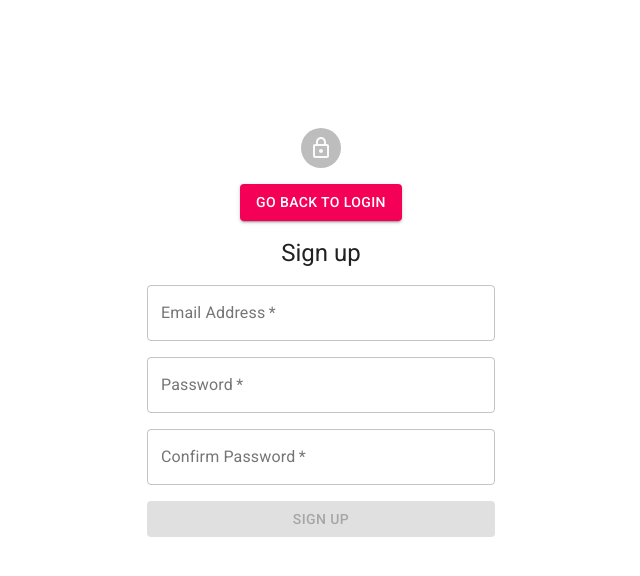
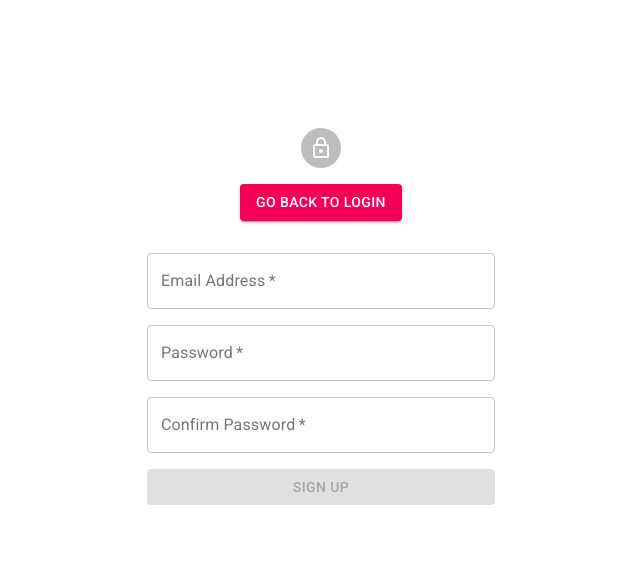
Before and after one commit to sohanthapa/ElderTree-Project1, a React (Create React App) app in the folder react/: page /signup in a window 1280 px wide. Shown: the top 576 px of the page, without its empty margins (319-959 px from the left). Built offline with nearby package versions, Linux system fonts and the light colour scheme.

Commit message:
Error Handling

```diff
--- a/react/src/components/login/LogIn.js
+++ b/react/src/components/login/LogIn.js
@@ -48,6 +48,7 @@ class Login extends Component {
       isLoading: false,
       email: '',
       password: '',
+      invalidCredentials: '',
     };
   }
 
@@ -63,6 +64,11 @@ class Login extends Component {
     // eslint-disable-next-line no-console
     this.props.history.push("/dashboard");
     this.props.userHasAuthenticated(true);
+  };
+  onUserLogInError = (response) => {
+
+    // eslint-disable-next-line no-console
+    return this.setState({ invalidCredentials: 'User account does not exist!'});
   };
 
 
@@ -80,7 +86,7 @@ class Login extends Component {
      UserService.LogIn(
       logInCredentials,
       this.onUserLogInSuccess,
-      this.onUSerLogInError,
+      this.onUserLogInError,
     );
 
      // try {
@@ -117,6 +123,9 @@ class Login extends Component {
            </Avatar>
            <Typography component="h1" variant="h5">
               Sign in
+           </Typography>
+           <Typography component="h1" variant="h6" color="secondary">
+              {this.state.invalidCredentials}
            </Typography>
            <form className={classes.form} onSubmit={this.handleSubmit}>
              <TextField
--- a/react/src/components/signup/SignUp.js
+++ b/react/src/components/signup/SignUp.js
@@ -50,7 +50,7 @@ class SignUp extends Component {
          isLoading: false,
          email: '',
          password: '',
-         confirmPassword: ''
+         userExists: ''
       };
    }
 
@@ -84,8 +84,7 @@ class SignUp extends Component {
 
   onUserSignupError = (response) => {
     // eslint-disable-next-line no-console
-    console.log('test', response.status);
-    console.log('error', response);
+    return this.setState({ userExists: 'Email already registered!'});
   };
 
    handleSubmit = async (event) => {
@@ -112,7 +111,7 @@ class SignUp extends Component {
      UserService.SignUp(
        userSignUp,
        this.onUserSignUpSuccess,
-       this.onUSerSignupError,
+       this.onUserSignupError,
      );
      // eslint-disable-next-line no-alert
 
@@ -175,10 +174,12 @@ class SignUp extends Component {
                </Box>
 
                <Box mb={2}>
-                  <Typography component="h1" variant="h5">
-                     Sign up
+                  <Typography component="h1" variant="h6" color="secondary">
+                     {this.state.userExists}
                   </Typography>
                </Box>
+
+
                <form
                   onSubmit={this.handleSubmit}
                   className="classes.form"
```
